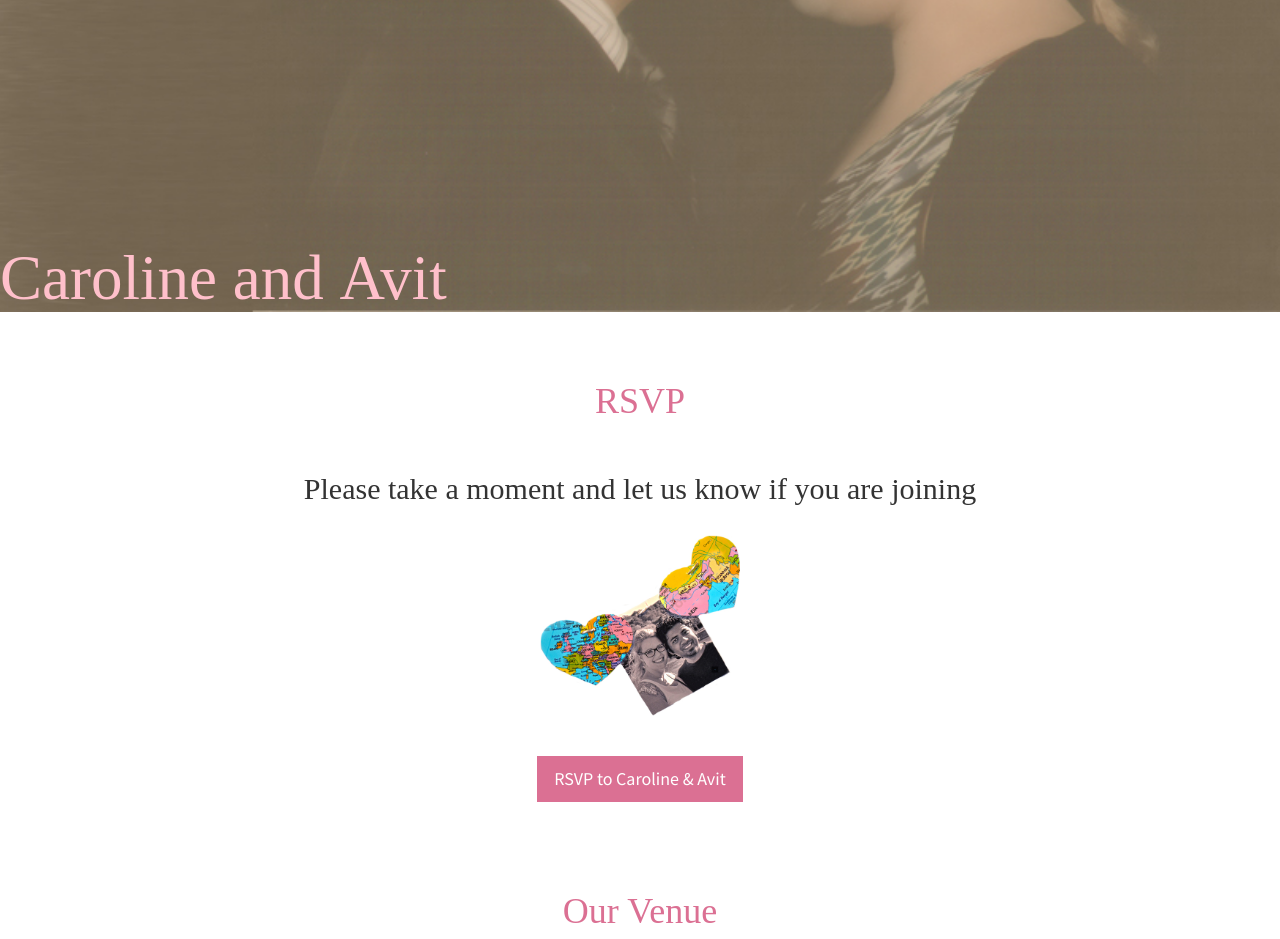
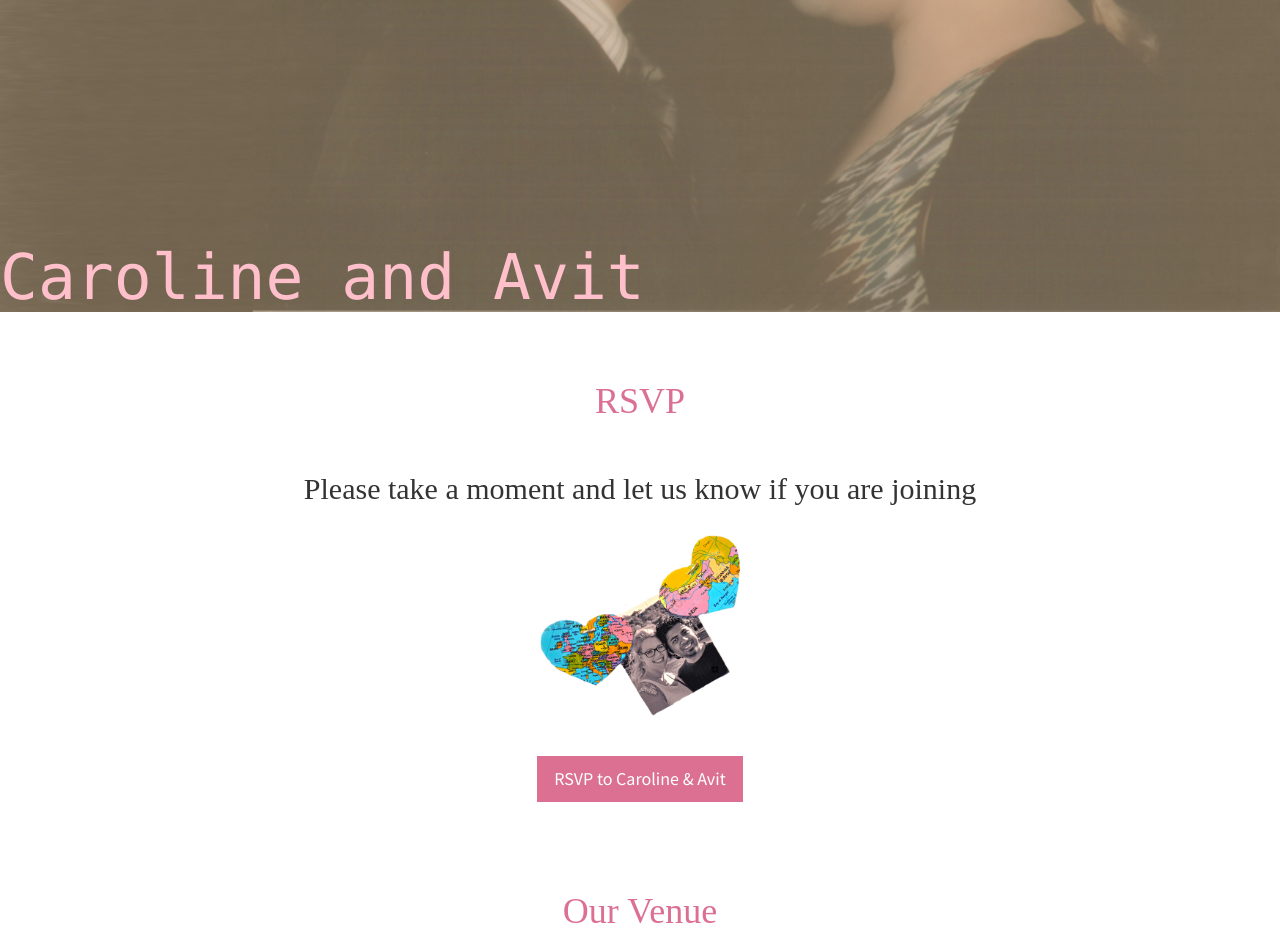
Before and after one commit to MonchiLin/carowedavit.github.io, a Jekyll site: the page built from index.html, in a window 1280 px wide. Shown: the part 588-1527 px from the top of the page. Built offline with Jekyll 4.4.1, drawn with Linux system fonts in a browser that asks for light colours; grey boxes are pictures that could not be loaded.

Commit message:
font updated

```diff
--- a/css/stylish-portfolio.css
+++ b/css/stylish-portfolio.css
@@ -17,7 +17,7 @@ body {
 }
 
 .text-vertical-center {
-    font-family: FontAwesome;
+    font-family: Monaco;
     display: table-cell;
     text-align: left;
     vertical-align: bottom;
```
